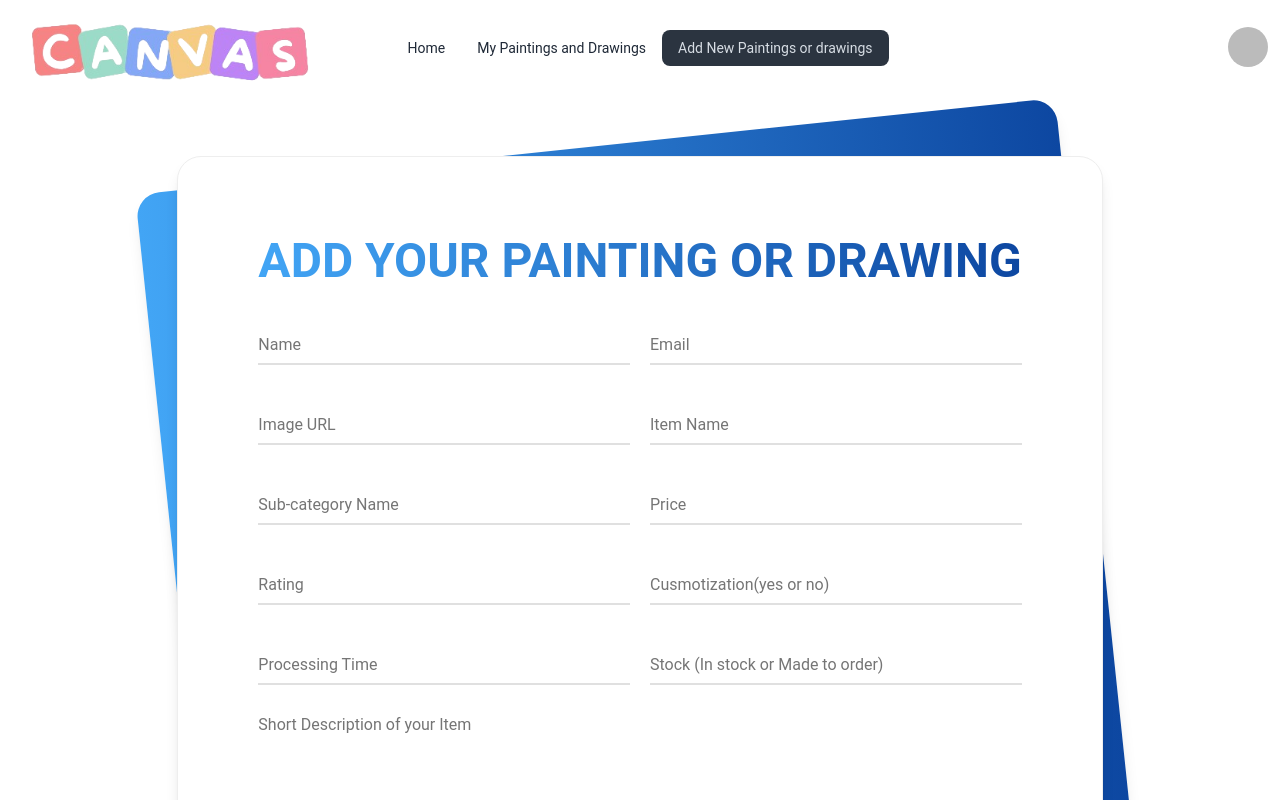
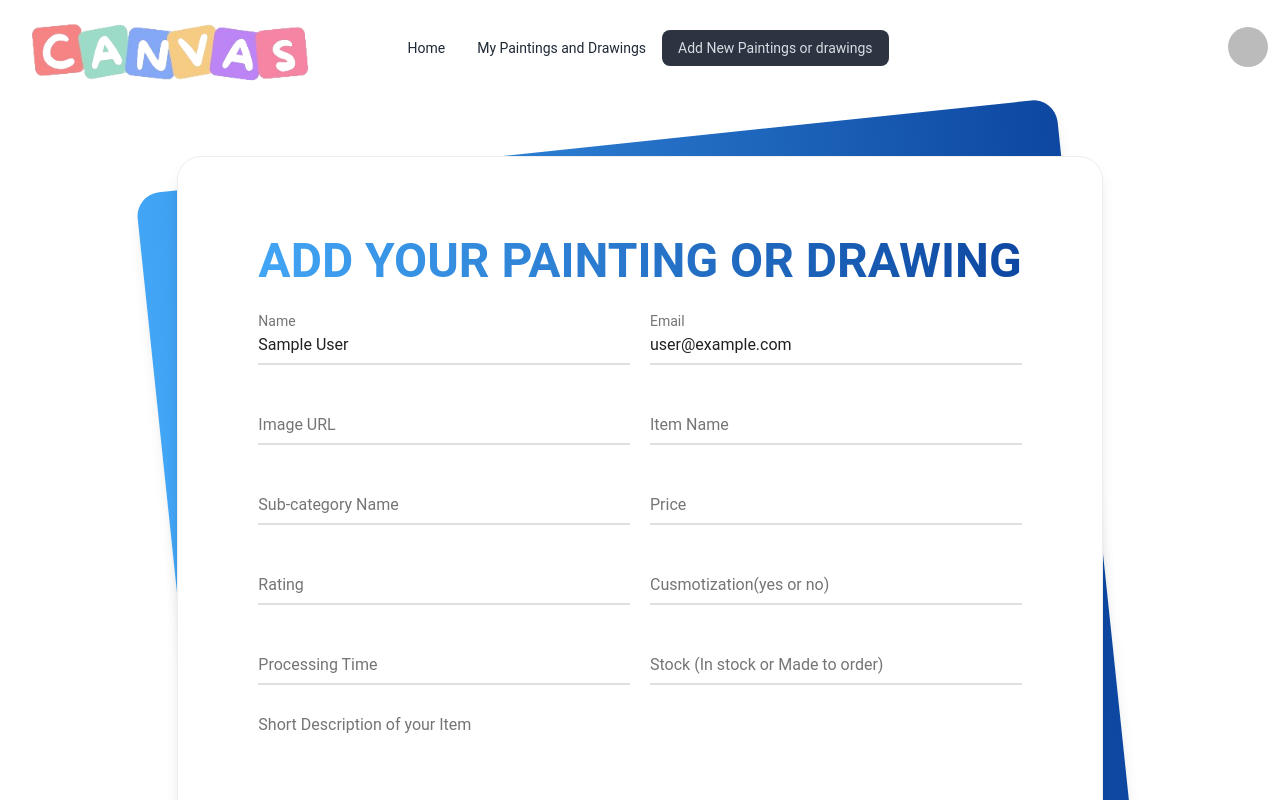
Before and after one commit to ssimuni/Assignment10-client, a React (Vite) app: page /addArt in a window 1280 px wide. Shown: the top 800 px of the page. Built offline with nearby package versions, Linux system fonts and the light colour scheme; no server answers; sample sign-in values are in the browser's storage.

Commit message:
card done

```diff
--- a/src/components/AddArt.jsx
+++ b/src/components/AddArt.jsx
@@ -1,10 +1,13 @@
 import React from 'react'
+import { useContext } from 'react';
 import Swal from 'sweetalert2';
+import { AuthContext } from '../providers/AuthProvider'
+import { Navigate } from 'react-router-dom';
+
 const AddArt = () => {
-
+    const { user } = useContext(AuthContext);
     const handleAddArt = event => {
         event.preventDefault();
-
         const form = event.target;
 
         const name = form.name.value;
@@ -57,11 +60,13 @@ const AddArt = () => {
                                 </div>
                                 <div className="grid grid-cols-1 gap-5 md:grid-cols-2 mt-5">
                                     <div className="relative mt-5">
-                                        <input id="name" name="name" type="text" className="peer placeholder-transparent h-10 w-full border-b-2 border-gray-300 text-gray-900 focus:outline-none focus:borer-rose-600" placeholder="Name" />
+                                        <input id="name" name="name" type="text" className="peer placeholder-transparent h-10 w-full border-b-2 border-gray-300 text-gray-900 focus:outline-none focus:borer-rose-600" placeholder="Name" value={user.displayName} />
+
                                         <label for="name" className="absolute left-0 -top-3.5 text-gray-600 text-sm peer-placeholder-shown:text-base peer-placeholder-shown:text-gray-440 peer-placeholder-shown:top-2 transition-all peer-focus:-top-3.5 peer-focus:text-gray-600 peer-focus:text-sm">Name</label>
                                     </div>
                                     <div className="relative mt-5">
-                                        <input id="email" name="email" type="email" className="peer placeholder-transparent h-10 w-full border-b-2 border-gray-300 text-gray-900 focus:outline-none focus:borer-rose-600" placeholder="Email" />
+                                        <input id="email" name="email" type="email" className="peer placeholder-transparent h-10 w-full border-b-2 border-gray-300 text-gray-900 focus:outline-none focus:borer-rose-600" placeholder="Email" value={user.email} />
+
                                         <label for="password" className="absolute left-0 -top-3.5 text-gray-600 text-sm peer-placeholder-shown:text-base peer-placeholder-shown:text-gray-440 peer-placeholder-shown:top-2 transition-all peer-focus:-top-3.5 peer-focus:text-gray-600 peer-focus:text-sm">Email</label>
                                     </div>
                                     <div className="relative mt-5">
--- a/src/components/ArtCard.jsx
+++ b/src/components/ArtCard.jsx
@@ -100,7 +100,7 @@ const ArtCard = ({ painting }) => {
                     </CardBody>
                     <CardFooter className="pt-3">
                         <Link className='btn bg-gradient-to-r from-blue-400 to-blue-900 text-white w-full' >
-                            View Property
+                            View Details
                         </Link>
                     </CardFooter>
                 </div>
```
